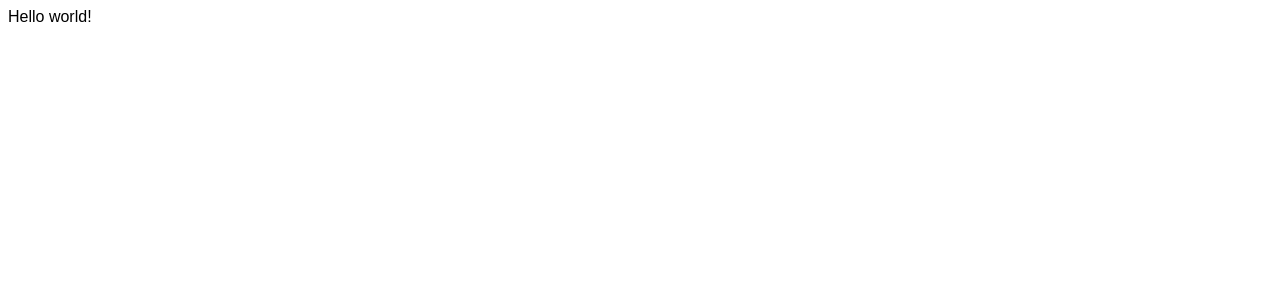
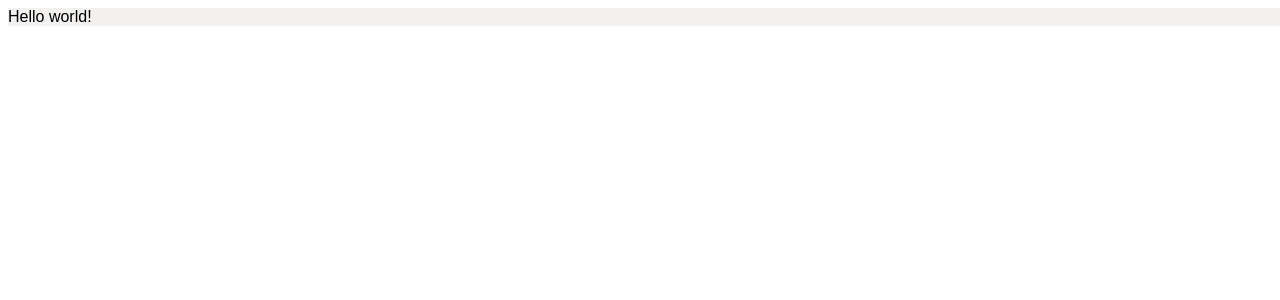
Before and after one commit to addiescode-uxe/Maserati-clone, a React (Create React App) app: page /home in a window 1280 px wide. Shown: the top 300 px of the page. Built offline with nearby package versions, Linux system fonts and the light colour scheme; a web font is replaced by a local one.

Commit message:
✨ feat: added theme color code

```diff
--- a/src/containers/Main/index.tsx
+++ b/src/containers/Main/index.tsx
@@ -1,8 +1,12 @@
 import React from 'react';
-import styled from 'styled-components';
+import styled, { css } from 'styled-components';
 
 const StyledWrap = styled.div`
   width: 100vw;
+  height: 100%;
+  height: ${({ theme }) => css`
+    background: ${theme.primaryColors.dkGreyBg};
+  `};
 `;
 
 const MainContainer: React.FC = () => {
--- a/src/styles/theme.ts
+++ b/src/styles/theme.ts
@@ -1,3 +1,8 @@
-const theme = {};
+const theme = {
+  primaryColors: {
+    dkGreyBg: '#f2f1f0',
+    dkFontColor: '#333',
+  },
+};
 
 export default theme;
```
